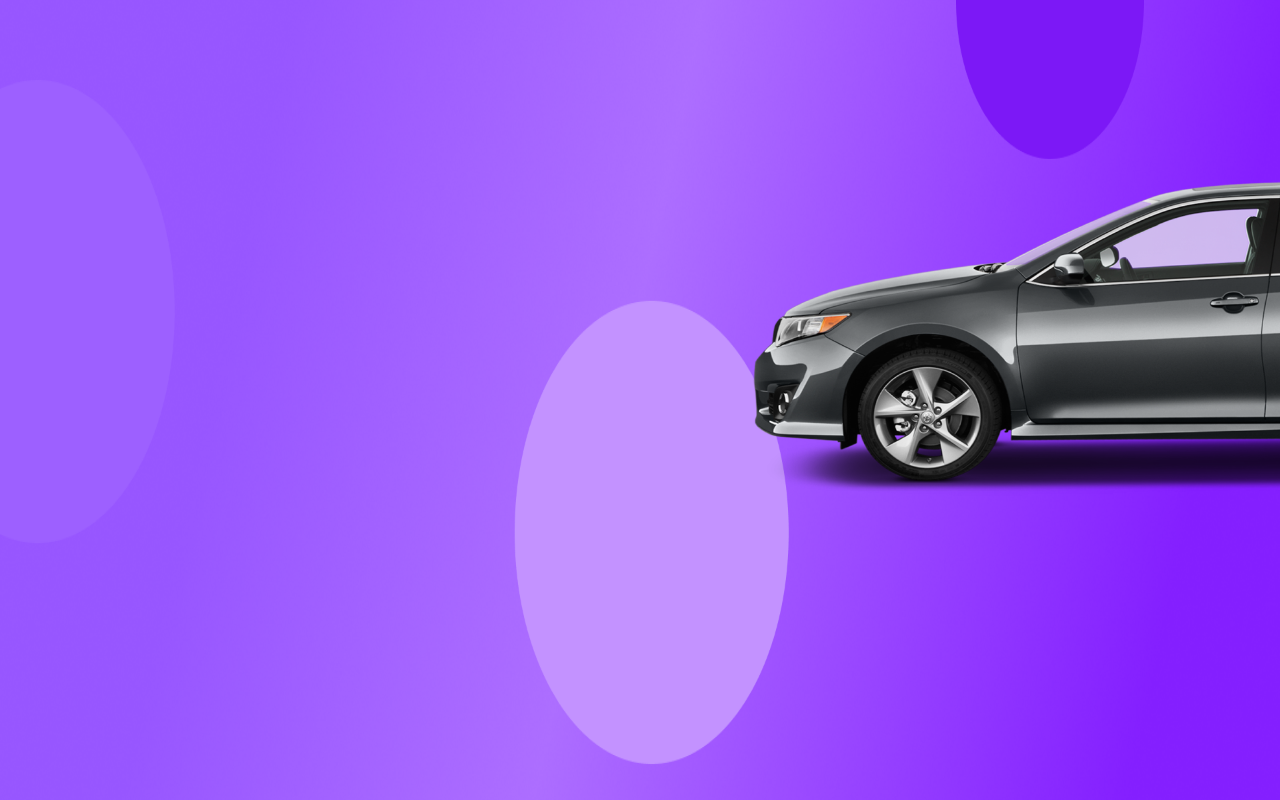
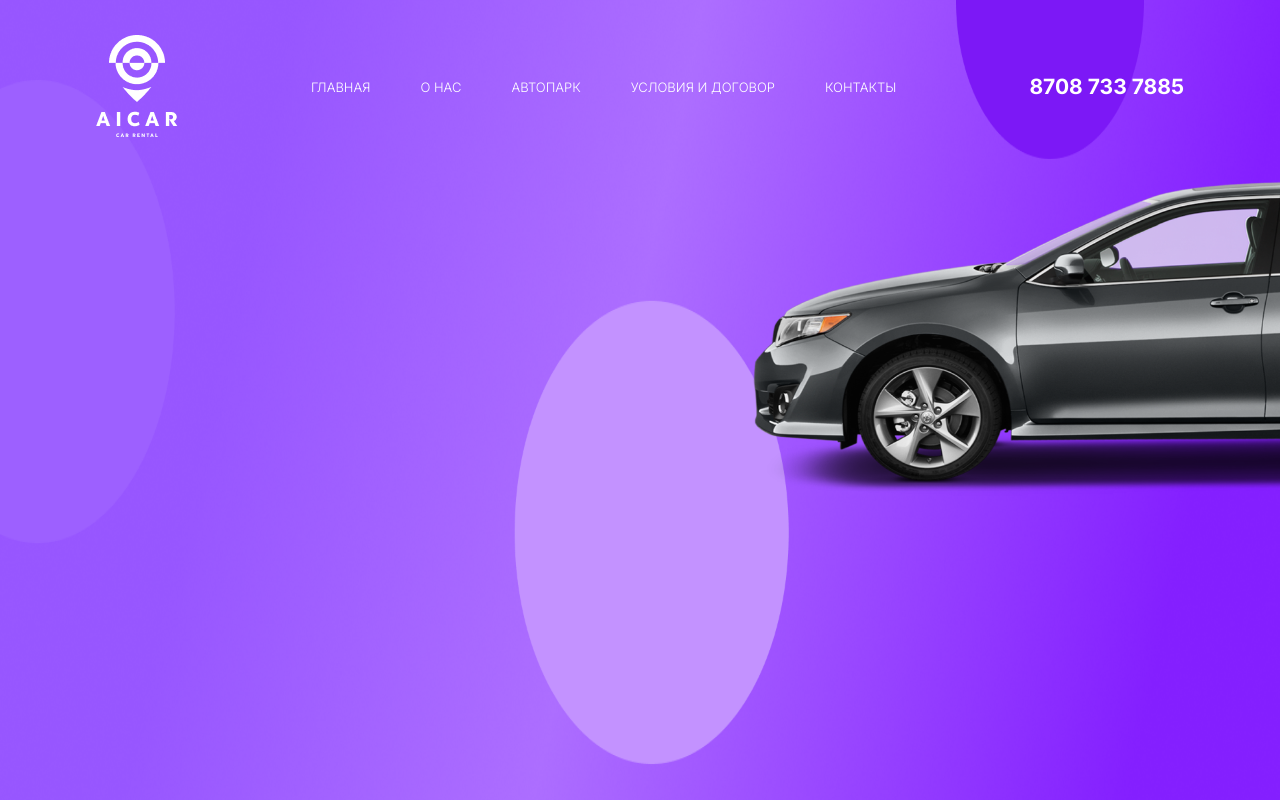
Before and after one commit to artifex-master/caspian-castle-test, a plain HTML site: page head/head.html in a window 1280 px wide. Drawn offline with Linux system fonts and the light colour scheme.

Commit message:
header completed

```diff
--- a/assets/css/reset.css
+++ b/assets/css/reset.css
@@ -1,3 +1,6 @@
 *, *:before, *:after {
   margin: 0; padding: 0;
 }
+
+a { text-decoration: none; }
+li { list-style-type: none; }
--- a/assets/css/style.css
+++ b/assets/css/style.css
@@ -0,0 +1,9 @@
+html {
+  font-family: 'Inter', sans-serif;
+}
+
+
+.container {
+  width: 80%;
+  margin: 0 auto;
+}
--- /dev/null
+++ b/assets/js/script.js
@@ -0,0 +1,9 @@
+'use strict'
+
+const toggleFunc = (elem) => { elem.classList.toggle('active'); };
+
+const menu = document.querySelector('.mobile-header__menu');
+
+menu.addEventListener('click', function() {
+  toggleFunc(menu);
+});
--- a/head/css/head.css
+++ b/head/css/head.css
@@ -15,6 +15,122 @@
   top: 20%;
 }
 
+.header {
+  width: 100%;
+  padding-top: 35px;
+}
+
+.header-wrapper {
+  width: 100%;
+  display: flex;
+  justify-content: space-between;
+  position: relative;
+}
+
+.header__nav {
+  font-weight: 300;
+  font-size: 17px;
+  line-height: 20px;
+  text-transform: uppercase;
+
+  display: flex;
+  justify-content: center;
+  align-items: center;
+}
+
+.header__phone {
+  font-weight: 700;
+  font-size: 25px;
+  line-height: 75px;
+  color: #FFF;
+
+  display: flex;
+  justify-content: center;
+  align-items: center;
+}
+
+.header__nav ul {
+  display: flex;
+  gap: 50px;
+}
+
+.header__nav ul li a {
+  color: #FFF;
+}
+
+.mobile-header__menu {
+  display: flex;
+  justify-content: center;
+  align-items: center;
+  flex-direction: column;
+  cursor: pointer;
+  gap: 8px;
+
+  position: fixed;
+  visibility: hidden;
+}
+
+.line {
+  width: 35px;
+  height: 2px;
+  background: #FFF;
+}
+
+.mobile-header__menu.active .line-one { transform: translateY(7px) rotate(45deg); }
+.mobile-header__menu.active .line-two { visibility: hidden; transition: 0.001s; }
+.mobile-header__menu.active .line-three { transform: translateY(-13px) rotate(-45deg); }
+
+
+
+
+
+@media only screen and (max-width: 1440px) {
+  .header__nav {
+    font-size: 15px;
+  }
+
+  .header__phone {
+    font-size: 23px;
+  }
+
+}
+
+@media only screen and (max-width: 1280px) {
+  .header .container {
+    width: 85%;
+  }
+
+  .header__nav {
+    font-size: 13px;
+  }
+
+  .header__phone {
+    font-size: 21px;
+  }
+
+}
+
+@media only screen and (max-width: 1024px) {
+  .mobile-header__menu {
+    position: absolute;
+    visibility: visible;
+    right: 0;
+    top: 50%;
+  }
+
+  .header__nav {
+    position: fixed;
+    visibility: hidden;
+  }
+
+  .header__phone {
+    position: fixed;
+    visibility: hidden;
+  }
+
+
+
+}
 
 
 @media only screen and (max-width: 600px) {
@@ -22,5 +138,4 @@
     display: none;
   }
 
-
 }
--- a/head/head.html
+++ b/head/head.html
@@ -9,7 +9,10 @@
   <link rel="stylesheet" href="./css/head.css" />
   <link rel="stylesheet" href="../assets/css/reset.css" />
 
-
+  <!-- Link to Google Fonts (fw: 300 | 700 | 900) -->
+  <link rel="preconnect" href="https://fonts.googleapis.com">
+  <link rel="preconnect" href="https://fonts.gstatic.com" crossorigin>
+  <link href="https://fonts.googleapis.com/css2?family=Inter:wght@300;700;900&display=swap" rel="stylesheet">
 
   <!-- Document Title -->
   <title>Aicar</title>
@@ -21,7 +24,41 @@
     <!-- Toyota Camry Left: 0 -->
     <img class="head-toyota-img" src="./images/toyota-camry.png" alt="./images/toyota-camry.png" />
 
+    <!-- Header -->
+    <div class="header">
+      <div class="container">
+        <div class="header-wrapper">
+          <!-- Лого -->
+          <div class="header__logo">
+            <a href="#"><img class="header__logo-img" src="./images/logo.png" alt="./images/logo.png" /></a>
+          </div>
 
+          <!-- Nav -->
+          <nav class="header__nav">
+            <ul>
+              <li><a href="#">Главная</a></li>
+              <li><a href="#">О нас</a></li>
+              <li><a href="#">Автопарк</a></li>
+              <li><a href="#">Условия и договор</a></li>
+              <li><a href="#">Контакты</a></li>
+            </ul>
+          </nav>
+
+          <!-- Header Phone Number -->
+          <div class="header__phone">
+            <span>8708 733 7885</span>
+          </div>
+
+          <!-- Mobile Menu Burger -->
+          <div class="mobile-header__menu">
+            <span class="line line-one"></span>
+            <span class="line line-two"></span>
+            <span class="line line-three"></span>
+          </div>
+
+        </div>
+      </div>
+    </div>
 
 
 
@@ -31,8 +68,7 @@
 
 
 
-
-
+  <script src="../assets/js/script.js"></script>
 
 </body>
 </html>
```
Also changed, not shown: head/images/logo.png (added).
